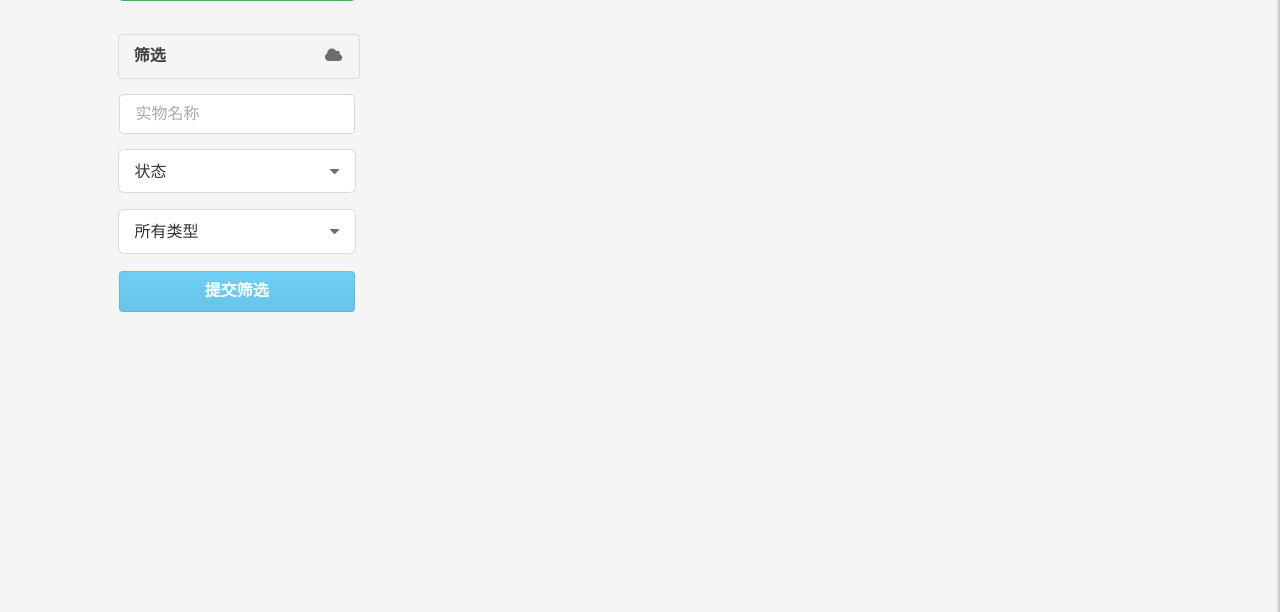
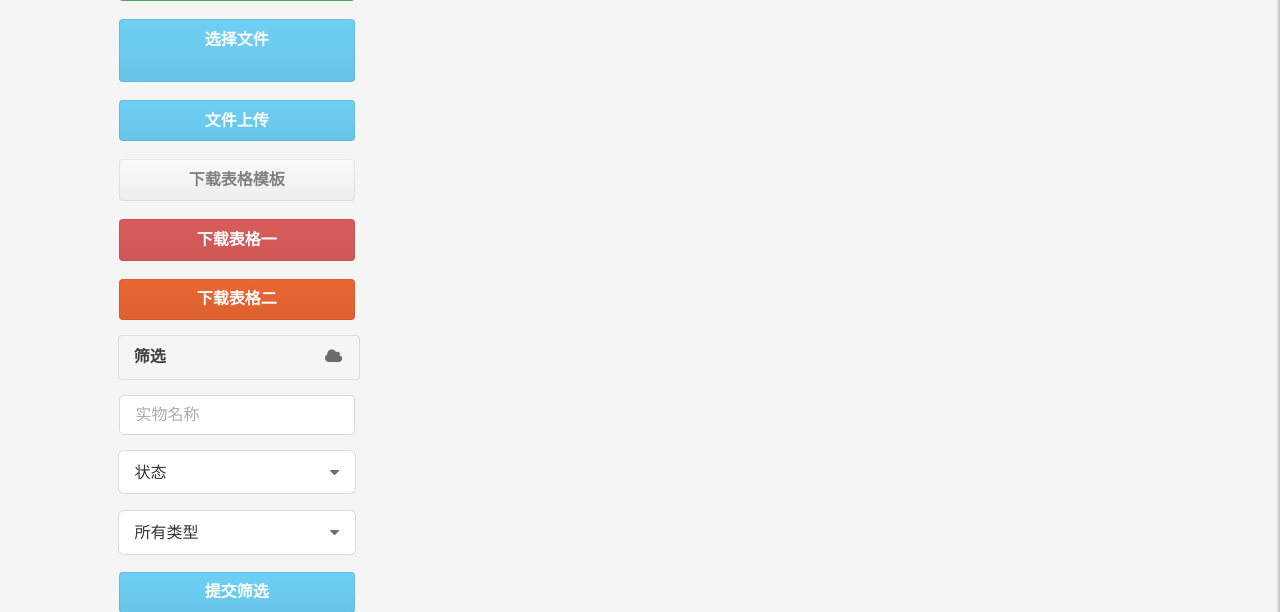
Before and after one commit to honoumi/aglaia2, a Django app: template templates/goods_list.html in a window 1280 px wide. Shown: the part 159-771 px from the top of the page. Run offline with Django 3.2, Linux system fonts and the light colour scheme; the template is opened without the code that fills it, so the values that code supplies are empty.

Commit message:
excel表前端

```diff
--- a/templates/goods_list.html
+++ b/templates/goods_list.html
@@ -28,6 +28,44 @@
 <a class="ui green button  fluid" href='{% url "goods.views.show_add_goods" %}'>新增实物</a>
 <br/>
 {% endif %}
+
+{% if user.type != "normal" %}
+
+
+<form id="uploadimg-form"  action="/goods/do_upload_excel" method="post" enctype="multipart/form-data">
+    <div class="ui blue button  fluid upload file" >选择文件
+    <input type="file"  style="opacity:0"  name="excel" id="file"/>
+    </div>
+    <br />
+    <input id="fileBtn" class="ui blue button  fluid upload file" type="submit"  value="文件上传"/>
+        </form>
+
+<br/>
+<a class="ui yellow button  fluid download file" href="/goods/download_excel_template">下载表格模板</a>
+<br/>
+<a class="ui red button  fluid download file" href="/goods/download_excel/1/">下载表格一</a>
+<br/>
+<a class="ui orange button  fluid downloadto file" href="/goods/download_excel/2/">下载表格二</a>
+{% endif %}
+
+<script type="text/javascript">
+    $(function () {
+        $("#uploadimg-form").resetForm().validate({
+            rules: {
+                "fileUpload": {
+                    required: true,
+                    accept: "xls"
+                }
+            },
+            messages: {
+                "fileUpload": {
+                    required: "请选择上传文件",
+                    accept: "文件格式不支持，请上传 xls 格式的文件"
+                }
+            }
+        });
+    });
+</script>
 
   <div class="ui vertical menu">
     <div class="header item">
```
